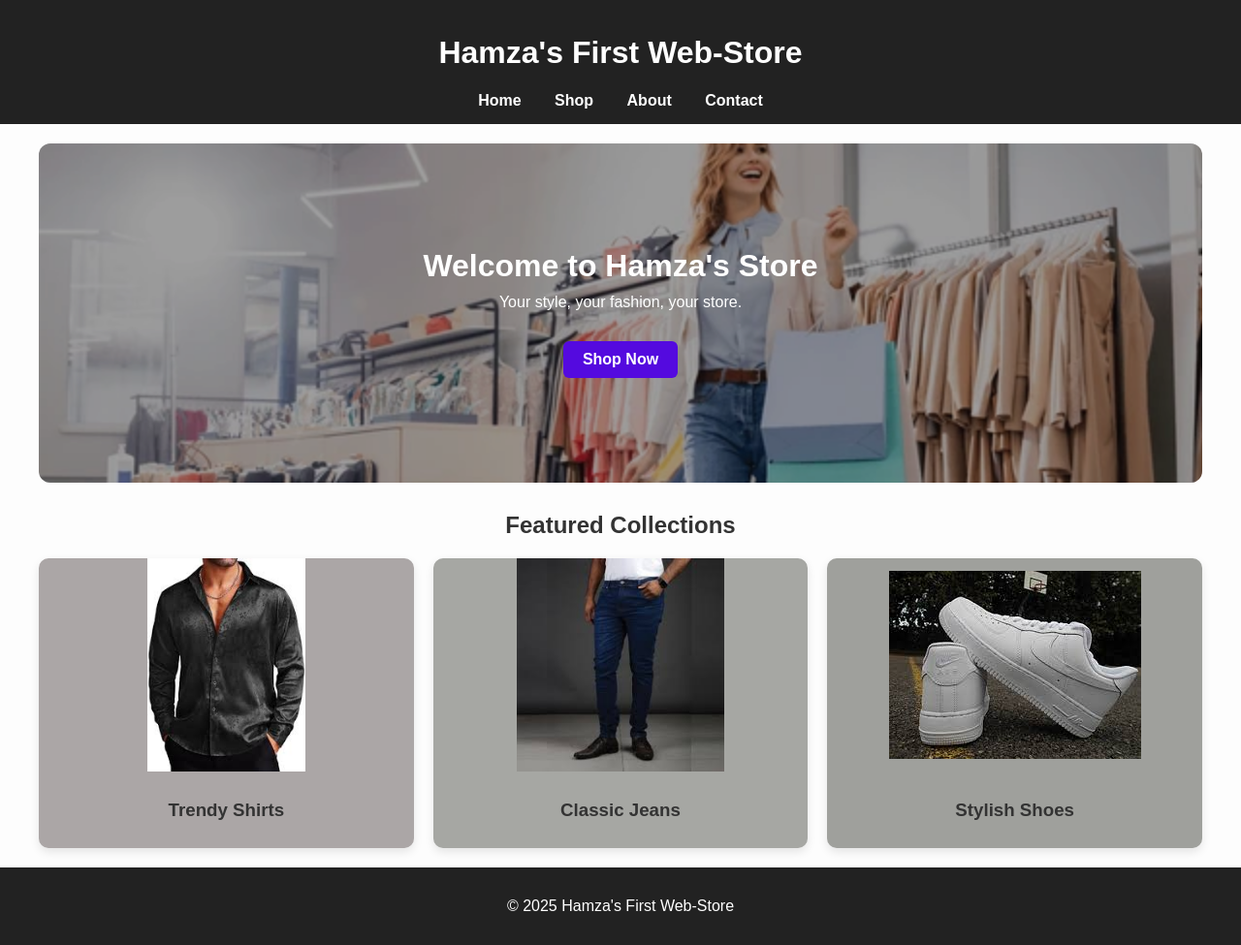
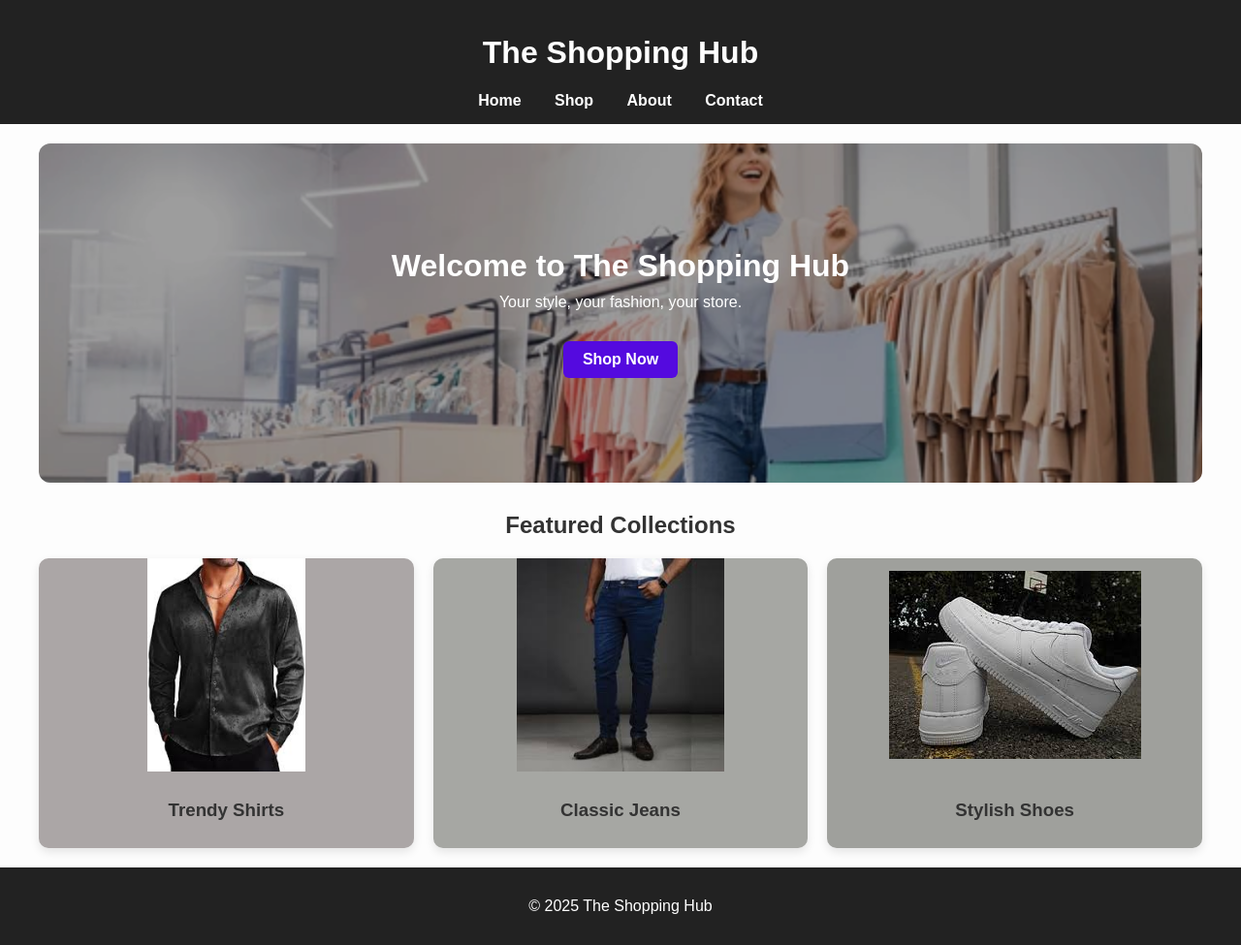
Before and after one commit to hamza-malik-hub/flask-shop, a Flask app: page / in a window 1280 px wide. Shown: the whole page at 97% size. Run offline with Flask 3, Linux system fonts and the light colour scheme.

Commit message:
name change

```diff
--- a/templates/index.html
+++ b/templates/index.html
@@ -9,7 +9,7 @@
     <div style="position:absolute; top:0; left:0; right:0; bottom:0;
                 background:rgba(14, 13, 13, 0.4); display:flex;
                 align-items:center; justify-content:center; flex-direction:column; color:white;">
-      <h2 style="font-size:2rem; margin:0;">Welcome to Hamza's Store</h2>
+      <h2 style="font-size:2rem; margin:0;">Welcome to The Shopping Hub</h2>
       <p style="margin-top:10px;">Your style, your fashion, your store.</p>
       <a href="/shop"
          style="margin-top:15px; background:#540adf; color:white;
--- a/templates/layout.html
+++ b/templates/layout.html
@@ -3,7 +3,7 @@
 <head>
   <meta charset="UTF-8">
   <meta name="viewport" content="width=device-width, initial-scale=1.0">
-  <title>Hamza's First Web-Store</title>
+  <title>HThe Shopping Hub</title>
   <style>
     body { font-family: Arial, sans-serif; margin:0; background:#fdfdfd; color:#333; }
     header, footer { background:#222; color:#fff; padding:15px; text-align:center; }
@@ -14,7 +14,7 @@
 </head>
 <body>
   <header>
-    <h1>Hamza's First Web-Store</h1>
+    <h1> The Shopping Hub</h1>
     <nav>
       <a href="/">Home</a>
       <a href="/shop">Shop</a>
@@ -28,7 +28,7 @@
   </div>
 
   <footer>
-    <p>© 2025 Hamza's First Web-Store</p>
+    <p>© 2025 The Shopping Hub</p>
   </footer>
 </body>
 </html>
```
